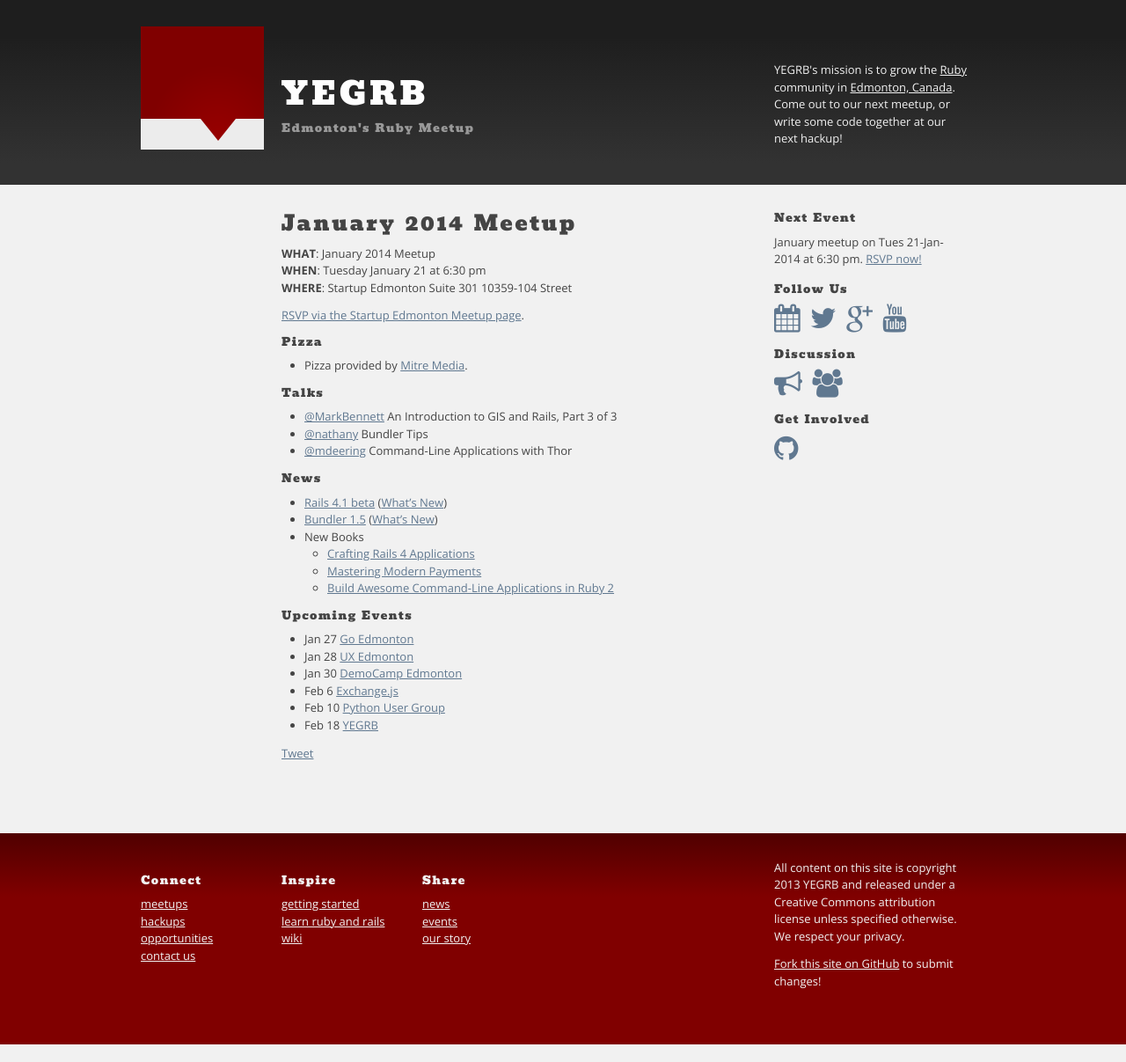
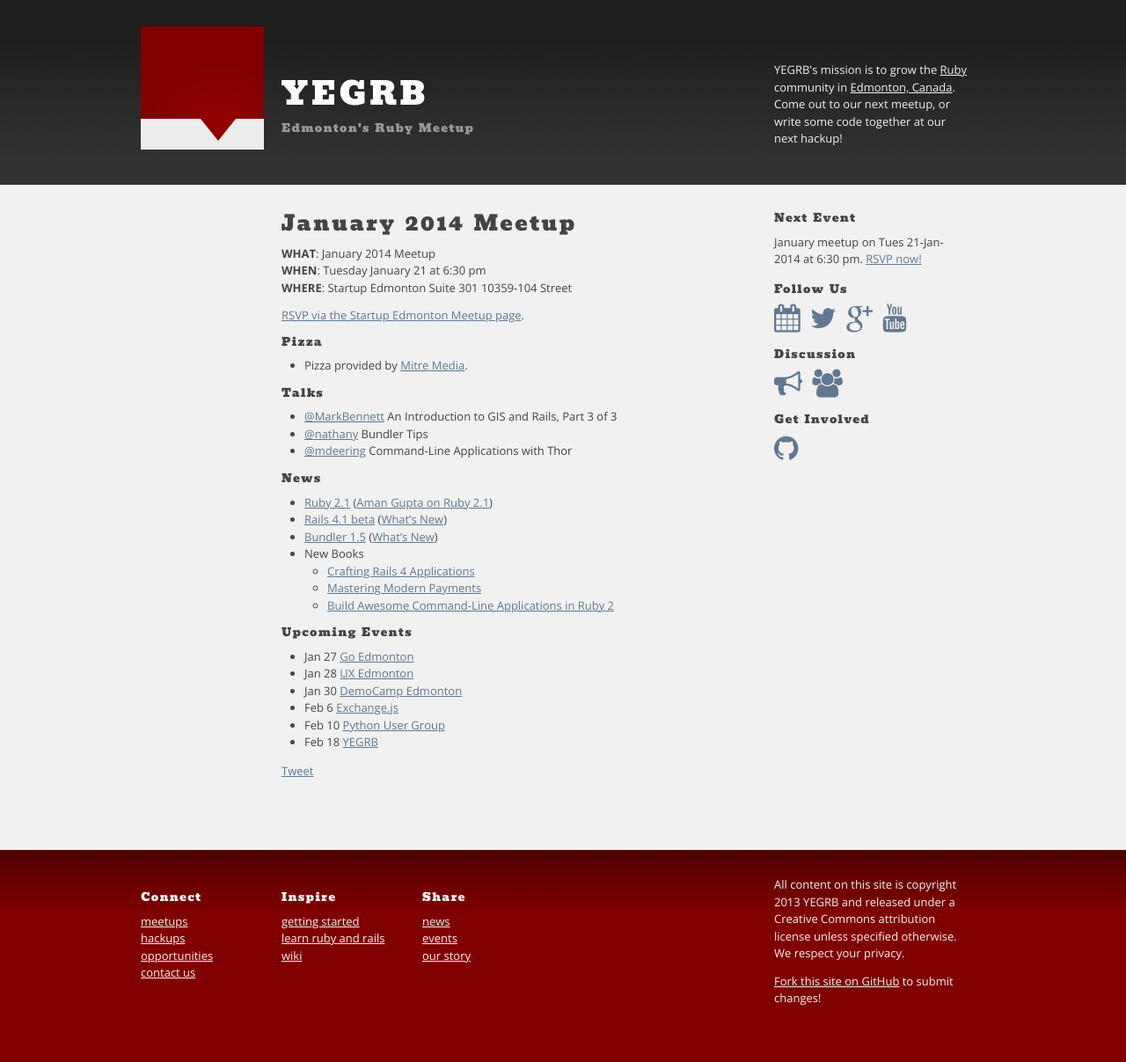
Before and after one commit to yegrb/yegrb.github.io, a Jekyll site: the page built from _posts/2014-01-21-Jan-Meetup.markdown, in a window 1280 px wide. Shown: the whole page at 88% size. Built offline with Jekyll 4.4.1, drawn with Linux system fonts in a browser that asks for light colours; nearby versions of some CDN libraries; Markdown is read by kramdown in place of the engine named in the settings; comment, search, counter and statistics services are not loaded.

Commit message:
Ruby 2.1 in the news

```diff
--- a/_posts/2014-01-21-Jan-Meetup.markdown
+++ b/_posts/2014-01-21-Jan-Meetup.markdown
@@ -22,6 +22,7 @@ category: meetups
 
 ## News
 
+* [Ruby 2.1](http://www.ruby-lang.org/en/news/2013/12/25/ruby-2-1-0-is-released/) ([Aman Gupta on Ruby 2.1](http://tmm1.net/))
 * [Rails 4.1 beta](http://weblog.rubyonrails.org/2013/12/18/Rails-4-1-beta1/) ([What's New](http://coherence.io/blog/2013/12/17/whats-new-in-rails-4-1.html))
 * [Bundler 1.5](http://bundler.io/) ([What's New](http://bundler.io/v1.5/whats_new.html))
 * New Books
```
